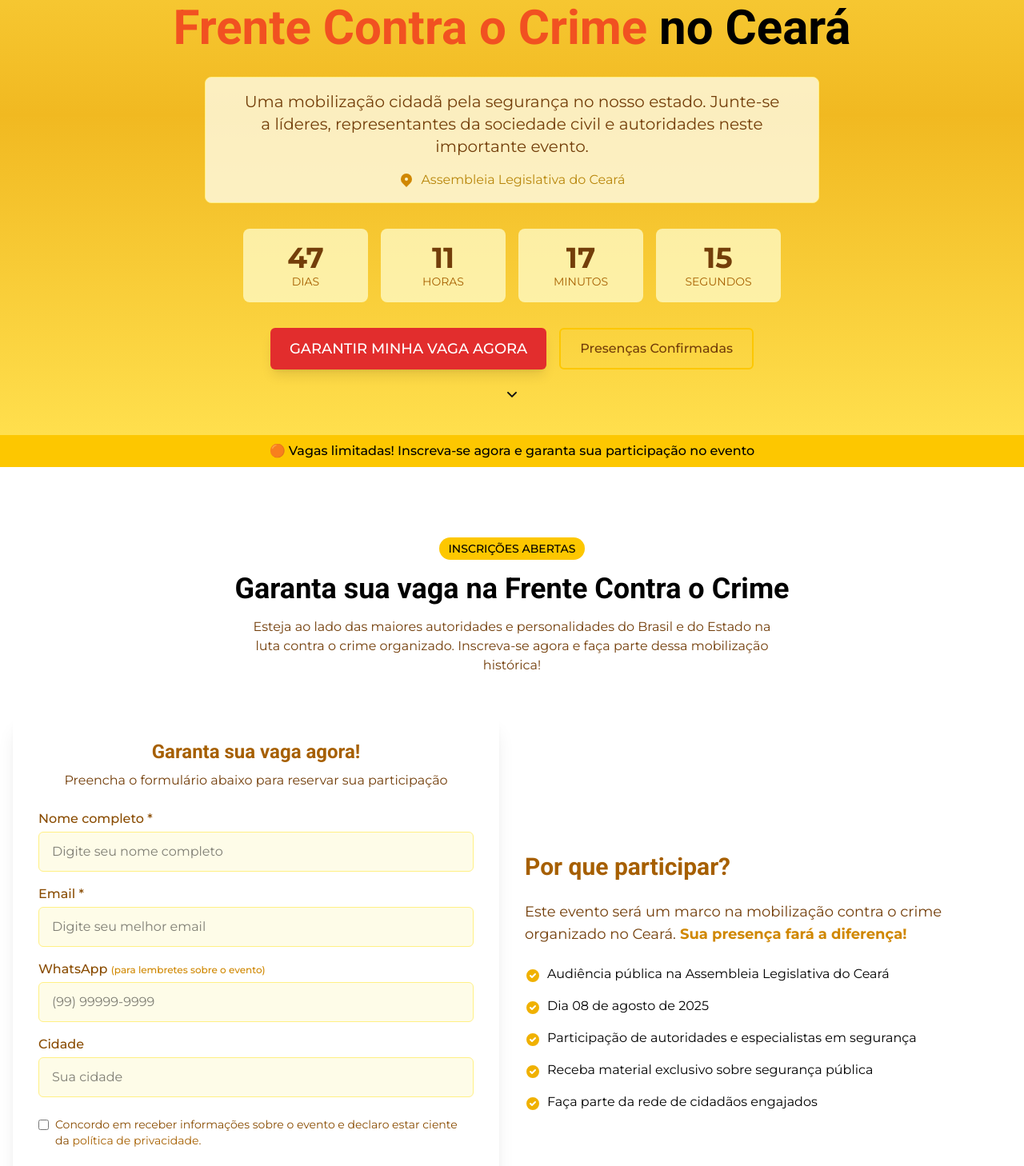
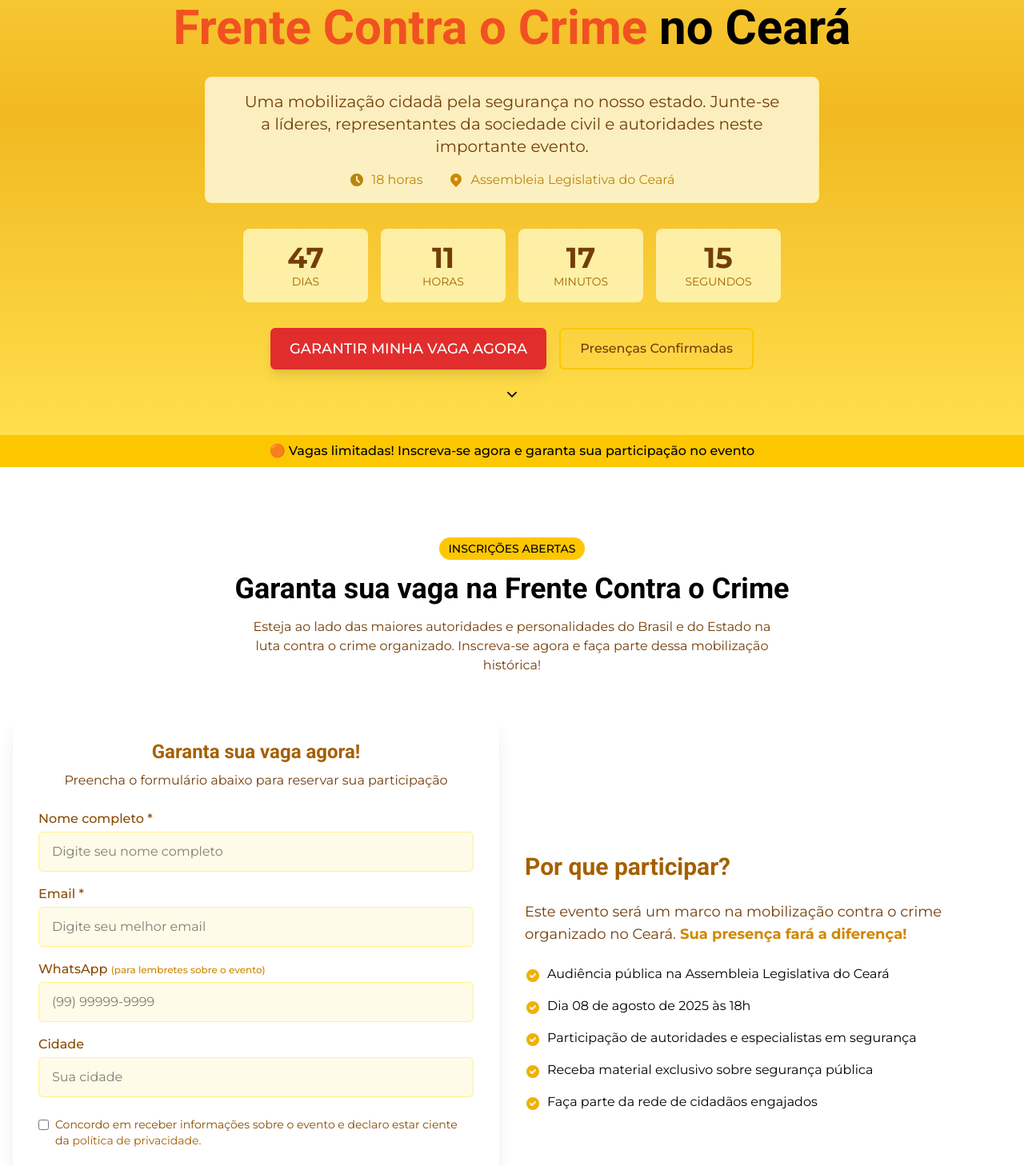
Before and after one commit to efemoreira/frentecontraocrimece, a Next.js app: page / in a window 1280 px wide. Shown: the part 256-1714 px from the top of the page at 80% size. Built offline with nearby package versions, Linux system fonts and the light colour scheme.

Commit message:
Adição de horário

```diff
--- a/src/components/Hero.tsx
+++ b/src/components/Hero.tsx
@@ -135,12 +135,12 @@ export default function Hero() {
             </motion.p>
 
             <div className="mt-3 md:mt-4 text-[#b8860b] flex flex-wrap justify-center gap-x-4 md:gap-x-8 gap-y-2">
-              {/* <div className="flex items-center">
+              <div className="flex items-center">
                 <svg className="w-4 h-4 md:w-5 md:h-5 mr-1 md:mr-2 text-[#b8860b]" fill="currentColor" viewBox="0 0 20 20">
                   <path fillRule="evenodd" d="M10 18a8 8 0 100-16 8 8 0 000 16zm1-12a1 1 0 10-2 0v4a1 1 0 00.293.707l2.828 2.829a1 1 0 101.415-1.415L11 9.586V6z" clipRule="evenodd" />
                 </svg>
-                <span className="text-xs sm:text-sm md:text-base"></span>
-              </div> */}
+                <span className="text-xs sm:text-sm md:text-base">18 horas</span>
+              </div>
               <div className="flex items-center">
                 <svg className="w-4 h-4 md:w-5 md:h-5 mr-1 md:mr-2 text-yellow-600" fill="currentColor" viewBox="0 0 20 20">
                   <path fillRule="evenodd" d="M5.05 4.05a7 7 0 119.9 9.9L10 18.9l-4.95-4.95a7 7 0 010-9.9zM10 11a2 2 0 100-4 2 2 0 000 4z" clipRule="evenodd" />
--- a/src/components/LeadForm.tsx
+++ b/src/components/LeadForm.tsx
@@ -417,7 +417,7 @@ function PorQueParticiparContent() {
       <ul className="space-y-4 mb-8">
         {[
           'Audiência pública na Assembleia Legislativa do Ceará',
-          'Dia 08 de agosto de 2025',
+          'Dia 08 de agosto de 2025 às 18h',
           'Participação de autoridades e especialistas em segurança',
           'Receba material exclusivo sobre segurança pública',
           'Faça parte da rede de cidadãos engajados'
```
